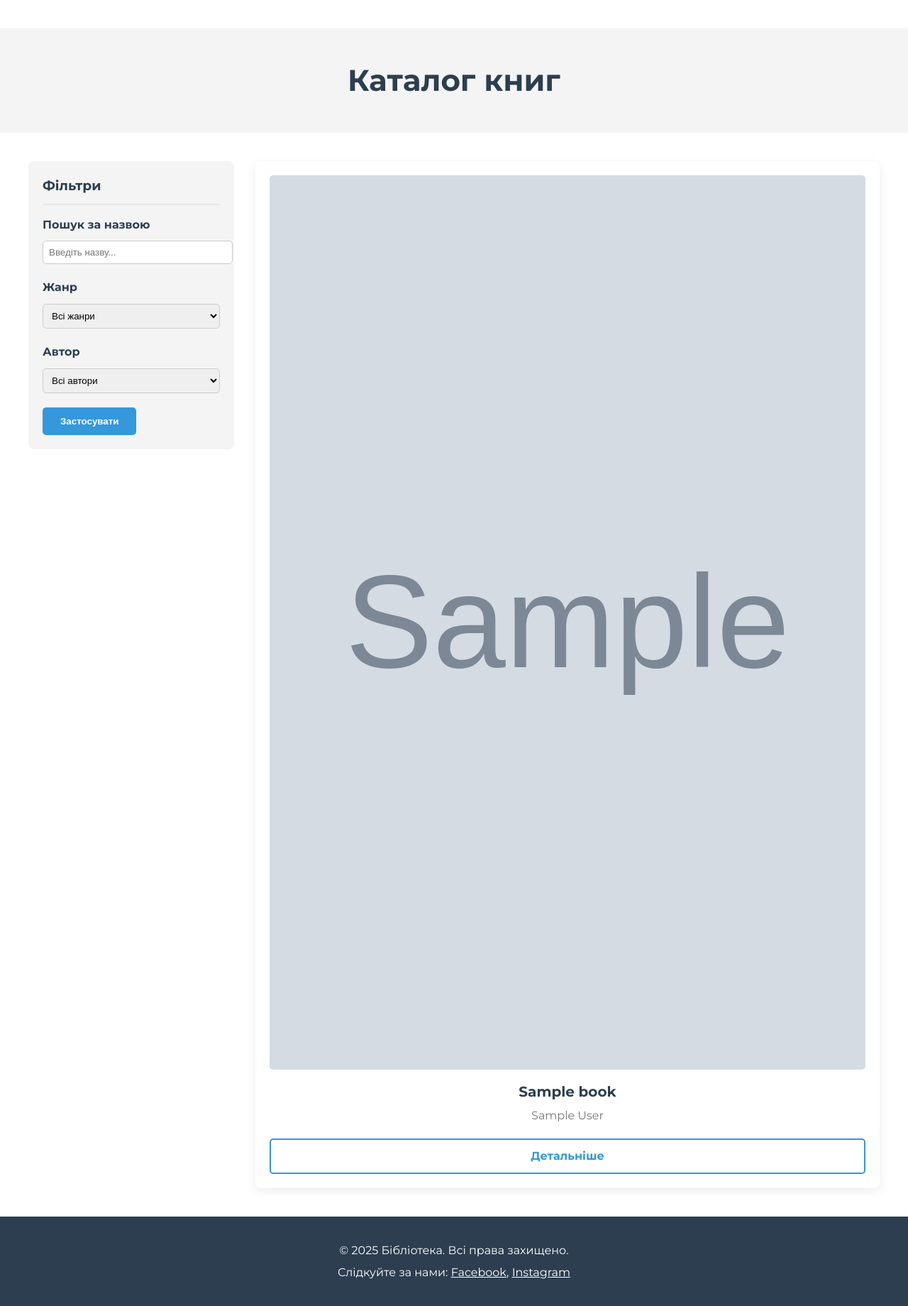
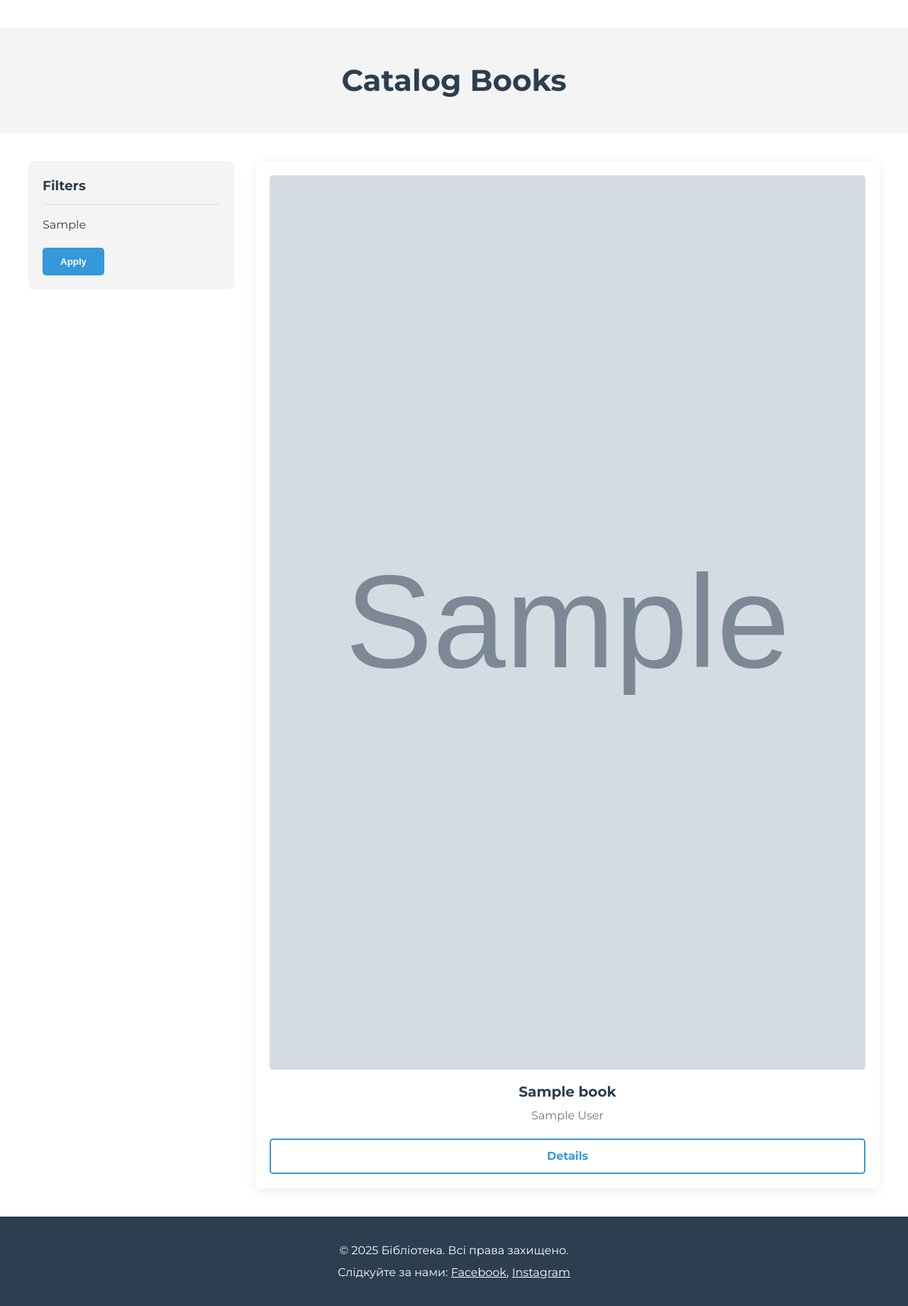
Before and after one commit to b4oody/library_service, a Django app: template templates/catalog/catalog.html in a window 1280 px wide. Shown: the part 81-1921 px from the top of the page at 71% size. Run offline with Django 3.2, Linux system fonts and the light colour scheme; the template is opened without the code that fills it: most values are stand-ins (such as "Sample title", 1, 10 or a date in 2020); grey boxes marked "Sample" are stand-in pictures.

Commit message:
update templates

```diff
--- a/templates/catalog/catalog.html
+++ b/templates/catalog/catalog.html
@@ -6,51 +6,53 @@
   <main>
     <div class="page-header">
       <div class="container">
-        <h1>Каталог книг</h1>
+        <h1>Catalog Books</h1>
       </div>
     </div>
 
     <div class="container">
       <div class="catalog-layout">
         <aside class="filters">
-          <h3>Фільтри</h3>
-          <div class="filter-group">
-            <label for="search">Пошук за назвою</label>
-            <input type="text" id="search" placeholder="Введіть назву...">
-          </div>
-          <div class="filter-group">
-            <label for="genre">Жанр</label>
-            <select id="genre">
-              <option value="">Всі жанри</option>
-              <option value="fantasy">Фантастика</option>
-              <option value="detective">Детектив</option>
-              <option value="classic">Класика</option>
-              <option value="science">Наукова література</option>
-            </select>
-          </div>
-          <div class="filter-group">
-            <label for="author">Автор</label>
-            <select id="author">
-              <option value="">Всі автори</option>
-              <option value="orwell">Джордж Орвелл</option>
-              <option value="herbert">Френк Герберт</option>
-              <option value="tolkien">Дж. Р. Р. Толкін</option>
-            </select>
-          </div>
-          <button class="btn">Застосувати</button>
+          <h3>Filters</h3>
+          <form method="get" action="#">
+            <div class="filter-group">
+              {{ form_filter }}
+            </div>
+            <button class="btn">Apply</button>
+          </form>
         </aside>
 
         <div class="catalog-books">
+          {% if user.is_authenticated and user.is_superuser %}
+            <br>
+            <a
+                href="#"
+                class="btn-secondary"
+                style="background-color: #FFEE8C">Create Book
+            </a>
+            <br>
+            <br>
+          {% endif %}
           <div class="books-grid">
             {% for book in books %}
               <div class="book-card">
                 <img src="{{ book.cover_image_url.url }}" alt="Обкладинка книги">
                 <h3>{{ book.title }}</h3>
                 <p>{{ book.author.all|join:", " }}</p>
-                <a href="{% url 'library:book_page' book.pk %}" class="btn-secondary">Детальніше</a>
+                <a href="{% url 'library:book_page_view' book.pk %}" class="btn-secondary">Details</a>
                 {% if user.is_authenticated and user.is_superuser %}
-                  <a href="{% url 'library:book_page' book.pk %}" class="btn-secondary">Редагувати</a>
-                  <a href="{% url 'library:book_page' book.pk %}" class="btn-secondary">Видалити</a>
+                  <br>
+                  <a
+                      href="{% url 'library:book_page_view' book.pk %}"
+                      class="btn-secondary"
+                      style="background-color: #FFDBBB">Editing
+                  </a>
+                  <br>
+                  <a
+                      href="{% url 'library:book_page_view' book.pk %}"
+                      class="btn-secondary"
+                      style="background-color: #FFB09C">Delete
+                  </a>
                 {% endif %}
               </div>
             {% endfor %}
--- a/templates/includes/headers/header-main.html
+++ b/templates/includes/headers/header-main.html
@@ -2,11 +2,11 @@
   <header class="header">
     <div class="container">
       <div class="header-content">
-        <a href="{% url 'library:index' %}" class="logo">📖 Бібліотека</a>
+        <a href="{% url 'library:index_page_view' %}" class="logo">📖 Бібліотека</a>
         <nav class="navigation">
           <ul>
-            <li><a href="{% url 'library:index' %}" class="active">Головна</a></li>
-            <li><a href="{% url 'library:catalog' %}">Каталог</a></li>
+            <li><a href="{% url 'library:index_page_view' %}" class="active">Головна</a></li>
+            <li><a href="{% url 'library:catalog_page_view' %}">Каталог</a></li>
             {#                        <li><a href="about.html">Про нас</a></li>#}
             {#                        <li><a href="contact.html">Контакти</a></li>#}
           </ul>
--- a/templates/index/index.html
+++ b/templates/index/index.html
@@ -12,7 +12,7 @@
       <div class="container">
         <h1>Відкрийте для себе світ знань</h1>
         <p>Ваша улюблена книга вже чекає на вас.</p>
-        <a href="{% url 'library:catalog' %}" class="btn">Перейти до каталогу</a>
+        <a href="{% url 'library:catalog_page_view' %}" class="btn">Перейти до каталогу</a>
       </div>
     </section>
 
```
Also changed, not shown: templates/catalog/book-page.html (+6 -8 lines).
